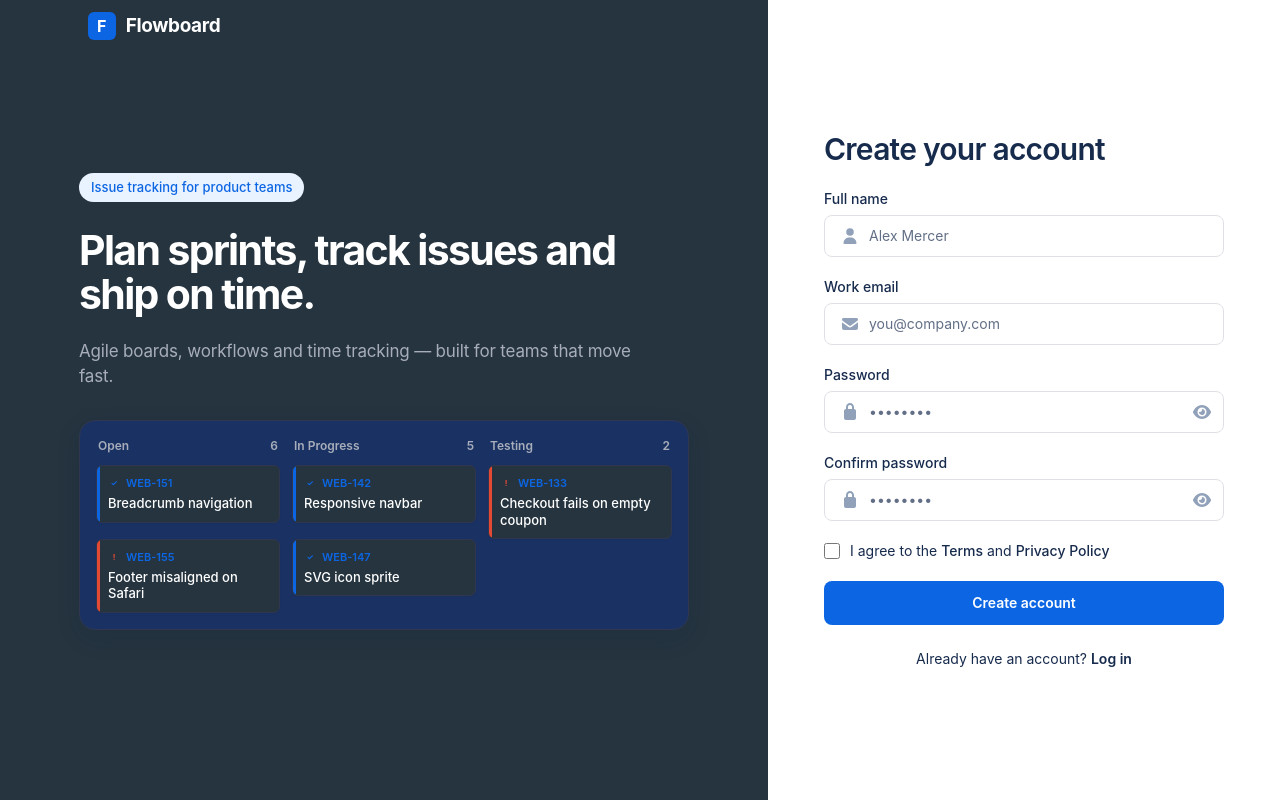
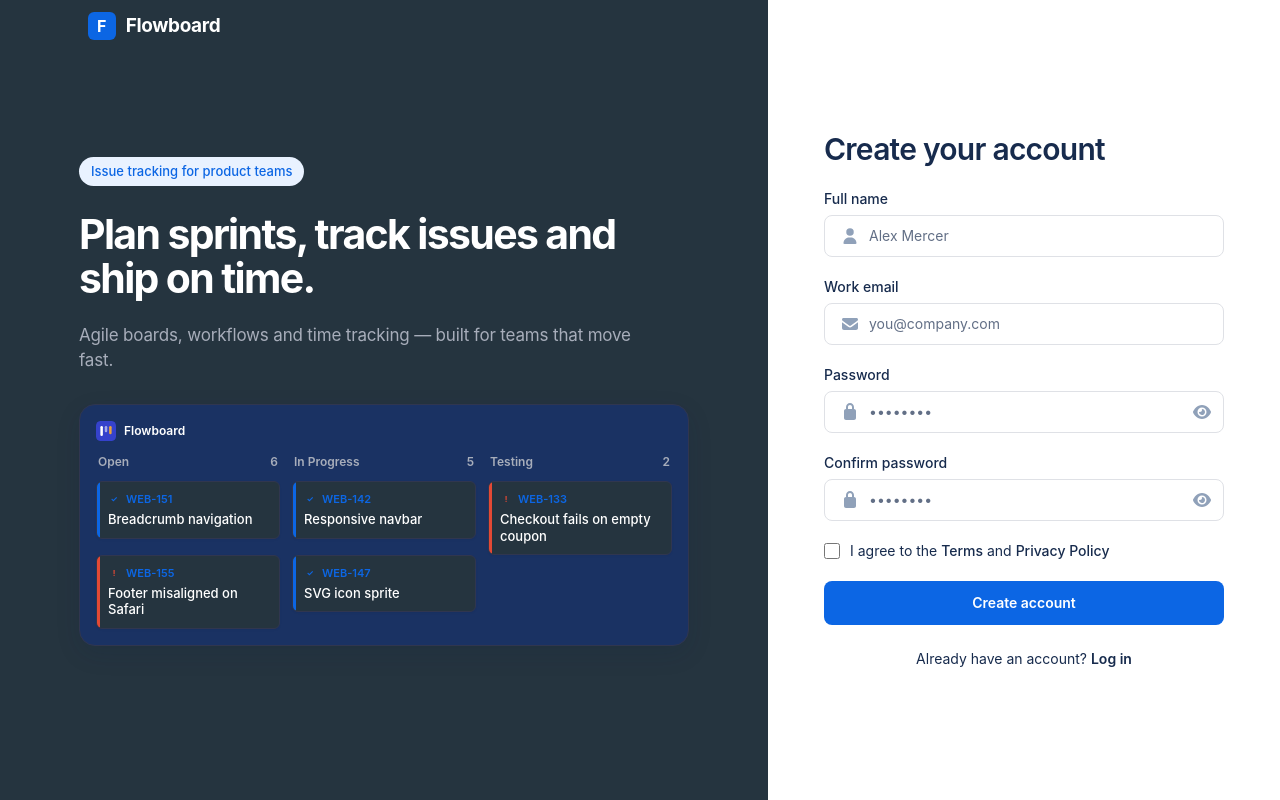
Before and after one commit to sahrishmubarik/Flowboard, a Next.js app: page /auth/register in a window 1280 px wide. Built offline with nearby package versions, Linux system fonts and the light colour scheme.

Commit message:
feat: update authentication brand board

```diff
--- a/src/components/auth/AuthBrandBoard.tsx
+++ b/src/components/auth/AuthBrandBoard.tsx
@@ -1,3 +1,5 @@
+import BrandLogo from "@/components/BrandLogo";
+
 const columns = [
   {
     title: "Open",
@@ -49,6 +51,12 @@ const columns = [
 export default function AuthBrandBoard() {
   return (
     <div className="auth-board">
+      <BrandLogo
+        className="mb-3 flex items-center gap-2"
+        markClassName="h-5 w-5 rounded"
+        nameClassName="text-xs font-semibold text-[var(--color-product-window-text)]"
+        size={20}
+      />
       <div className="auth-board-grid">
         {columns.map((column) => (
           <div key={column.title} className="auth-board-column">
```
